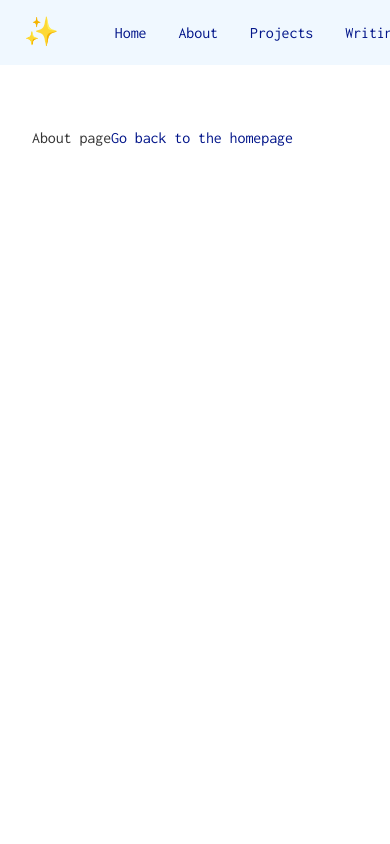
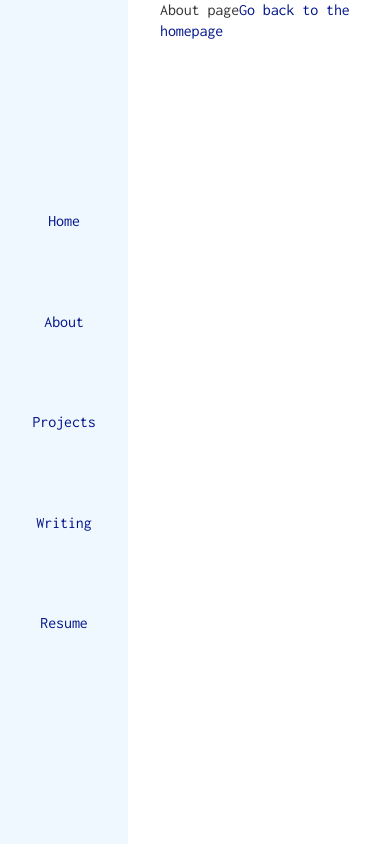
Before and after one commit to corrinachow/corrinachow.github.io, a Gatsby site: page /about in a window 390 px wide. Built offline with nearby package versions, Linux system fonts and the light colour scheme; Gatsby itself is replaced by a stand-in of ours; a web font is replaced by a local one.

Commit message:
feat - Vertical and horizontal Navbar (#10)
* feat - Add base nav

* Position nav

* feat - add emotion

* feat - Remove transition

* feat - Add smooth scrolling

* Fix yarn.lock

* feat - Add transition library

* feat - Add additional pages

* chore - Add missing deps and reconfigure tsconfig

* feat - Add document scroll hook

* chore - Config

* refactor - useWindowDimensions hook

* feat - Add desktop nav

* refactor - useWindowDimens hook

* refactor - Nested styles for horizontal

* feat - Add mobile nav

* fix - padding on content

```diff
--- a/src/components/about.tsx
+++ b/src/components/about.tsx
@@ -37,7 +37,7 @@ function renderLongBio(html: string): JSX.Element {
   );
 }
 
-const About = () => (
+const About = (): JSX.Element => (
   <StaticQuery
     query={graphql`
       query aboutMeQuery {
--- a/src/components/layout.tsx
+++ b/src/components/layout.tsx
@@ -2,54 +2,39 @@ import { graphql, StaticQuery } from "gatsby";
 import React from "react";
 import Helmet from "react-helmet";
 import styled from "@emotion/styled";
-import { css } from "@emotion/core";
-import Navbar from "./navbar";
+import Navbar from "./Navbar";
+
+import useWindowDimensions, {
+  DEFAULT_MOBILE_WIDTH,
+} from "./useWindowDimensions/useWindowDimensions";
 
 type Props = {
   children: React.ReactNode;
 };
 
-const MainContainer = styled.div({
-  backgroundColor: "rgb(250,228, 216)",
-  perspective: "1px",
-  transformStyle: "preserve-3d",
-  height: "100vh",
-  width: "100%",
-  overflowX: "hidden",
-  overflowY: "scroll",
-  scrollBehavior: "smooth",
-  scrollbarWidth: "none",
-  "&::-webkit-scrollbar": {
-    width: "0 !important",
-    background: "transparent",
-    display: "none",
-  },
-});
-
-const ParallaxContainer = styled.div({
-  position: "absolute",
-  top: 0,
-  right: 0,
-  bottom: 0,
-  left: 0,
-  transform: "translateZ(-1px) scale(2.5)",
-  zIndex: -1,
-  backgroundColor: "#FFF",
-});
+type ContentStyleProps = {
+  isVertical: boolean;
+};
 
 const ContentContainer = styled.div({
   position: "relative",
-  height: "100vh",
-  padding: "0 2rem",
+  width: "100%",
   margin: "auto",
 });
 
-const Content = styled.div({
+const Content = styled.div<ContentStyleProps>(
+  {
     maxWidth: "1024px",
-  margin: "8rem auto 0 auto",
-});
+  },
+  (props: ContentStyleProps) => ({
+    margin: props.isVertical ? "0 2rem 0 10rem" : "8rem 2rem 0 2rem",
+  })
+);
 
-const Layout = ({ children }: Props) => (
+const Layout = ({ children }: Props): JSX.Element => {
+  const { width } = useWindowDimensions();
+  const useVerticalNav = width < DEFAULT_MOBILE_WIDTH;
+  return (
     <StaticQuery
       query={graphql`
         query SiteTitleQuery {
@@ -75,16 +60,14 @@ const Layout = ({ children }: Props) => (
           >
             <html lang="en" />
           </Helmet>
+          <ContentContainer>
             <Navbar menuLinks={data.site.siteMetadata.menuLinks} />
-        <MainContainer>
-          <ContentContainer>
-            <Content>{children}</Content>
+            <Content isVertical={useVerticalNav}>{children}</Content>
           </ContentContainer>
-          <ParallaxContainer />
-        </MainContainer>
         </>
       )}
     />
   );
+};
 
 export default Layout;
--- a/src/components/navbar.tsx
+++ b/src/components/navbar.tsx
@@ -1,69 +1,117 @@
-import React from "react";
+import React, { useState } from "react";
 import styled from "@emotion/styled";
 import AniLink from "gatsby-plugin-transition-link/AniLink";
 import { SiteSiteMetadataMenuLinks } from "../graphqlTypes";
+
+import useDocumentScroll from "./useDocumentScroll/useDocumentScroll";
+import useWindowDimensions, {
+  DEFAULT_MOBILE_WIDTH,
+} from "./useWindowDimensions/useWindowDimensions";
 
 interface NavbarProps {
   menuLinks: Array<SiteSiteMetadataMenuLinks>;
 }
 
-const Nav = styled.nav({
+interface NavStyleProps {
+  isHidden: boolean;
+  hasShadow: boolean;
+  isVertical: boolean;
+}
+
+const Nav = styled.nav<NavStyleProps>(
+  {
     zIndex: 1,
     position: "fixed",
     top: "0",
-  left: "0",
+    display: "flex",
+    color: "#333",
+    transition: "transform 0.3s ease",
+    backgroundColor: "aliceblue",
+    "& ul": {
       display: "flex",
       alignItems: "center",
-  justifyContent: "space-between",
-  width: "100%",
-  height: "65px",
-  color: "#333",
-  transform: "translateY(0)",
-  transition: "transform 0.3s ease",
-  backgroundColor: "aliceblue",
-});
-
-const NavItems = styled.ul({
-  display: "flex",
-  padding: "1rem",
-  justifyContent: "flex-end",
-  maxWidth: "1024px",
-});
-
-const NavItem = styled.li({
+    },
+    "& ul a": {
+      display: "inline-block",
       margin: "0 1rem 0 1rem",
       backgroundImage:
         "linear-gradient(180deg, transparent 65%,  rgb(250, 228, 216) 0)",
       backgroundRepeat: "no-repeat",
       backgroundSize: "0 100%",
       transition: "background-size .4s ease",
-  ":hover": { backgroundSize: "100% 100%" },
+      ":hover": { backgroundSize: "100% 100%", height: "1.25rem" },
+    },
+  },
+  (props: NavStyleProps): {} => {
+    const { isHidden, isVertical, hasShadow } = props;
+    const verticalStyles = {
+      flexDirection: "column",
+      justifyContent: "center",
+      width: "8rem",
+      height: "100%",
+      "& ul": {
+        height: "50%",
+        flexDirection: "column",
+        justifyContent: "space-between",
+      },
+    };
+
+    const horizontalStyles = {
+      justifyContent: "flex-end",
+      width: "100%",
+      height: "4rem",
+      "& ul": {
+        width: "1024px",
+        justifyContent: "flex-end",
+        margin: "0 auto",
+      },
+    };
+
+    return {
+      transform: isHidden ? "translateY(-110%)" : "translateY(0)",
+      boxShadow: hasShadow && "0 9px 9px -9px rgba(0, 0, 0, 0.13)",
+      ...(isVertical ? verticalStyles : horizontalStyles),
+    };
+  }
+);
+
+const Navbar: React.FC<NavbarProps> = ({ menuLinks }) => {
+  const [shouldHideHeader, setShouldHideHeader] = useState(false);
+  const [hasShadow, setHasShadow] = useState(false);
+  const { width } = useWindowDimensions();
+  const useVerticalNav = width < DEFAULT_MOBILE_WIDTH;
+
+  const MINIMUM_SCROLL = 50;
+  const TIMEOUT_DELAY = 400;
+
+  useDocumentScroll(getScrollInformation => {
+    const { previousScrollTop, currentScrollTop } = getScrollInformation;
+    const isScrolledDown = previousScrollTop < currentScrollTop;
+    const isMinimumScrolled = currentScrollTop > MINIMUM_SCROLL;
+
+    setHasShadow(currentScrollTop > 2);
+
+    setTimeout(() => {
+      setShouldHideHeader(isScrolledDown && isMinimumScrolled);
+    }, TIMEOUT_DELAY);
   });
 
-const NavLogo = styled.div({
-  margin: "0 24px",
-  fontSize: "28px",
-  color: "#f59596",
-});
-
-const Navbar = ({ menuLinks }: NavbarProps): JSX.Element => {
-  function renderNav(): JSX.Element {
+  function renderNav() {
     return (
-      <Nav>
-        <NavLogo>
-          <span role="img" aria-label="logo">
-            ✨
-          </span>
-        </NavLogo>
-        <NavItems>
+      <Nav
+        isHidden={!useVerticalNav && shouldHideHeader}
+        hasShadow={!useVerticalNav && hasShadow}
+        isVertical={useVerticalNav}
+      >
+        <ul>
           {menuLinks.map(menuLink => (
-            <NavItem key={menuLink.name!}>
+            <li key={menuLink.name!}>
               <AniLink fade to={menuLink.link!} duration={0.3}>
                 {menuLink.name}
               </AniLink>
-            </NavItem>
+            </li>
           ))}
-        </NavItems>
+        </ul>
       </Nav>
     );
   }
--- /dev/null
+++ b/src/components/useDocumentScroll/useDocumentScroll.ts
@@ -0,0 +1,29 @@
+import { useState, useEffect } from "react";
+
+function useDocumentScroll(callback: {
+  (getScrollInformation: Function): void;
+  (arg0: { previousScrollTop: number; currentScrollTop: number }): void;
+}): void {
+  const [, setScrollPosition] = useState(0);
+  let previousScrollTop = 0;
+
+  function handleDocumentScroll(): void {
+    const { scrollTop: currentScrollTop } =
+      document.documentElement || document.body;
+
+    setScrollPosition(previousPosition => {
+      previousScrollTop = previousPosition;
+      return currentScrollTop;
+    });
+
+    callback({ previousScrollTop, currentScrollTop });
+  }
+
+  useEffect(() => {
+    window.addEventListener("scroll", handleDocumentScroll);
+
+    return () => window.removeEventListener("scroll", handleDocumentScroll);
+  });
+}
+
+export default useDocumentScroll;
--- /dev/null
+++ b/src/components/useWindowDimensions/useWindowDimensions.ts
@@ -0,0 +1,27 @@
+import { useState, useEffect } from "react";
+
+type WindowDimensions = { height: number; width: number };
+
+export const DEFAULT_MOBILE_WIDTH = 768;
+
+const useWindowDimensions = (): WindowDimensions => {
+  function getWindowDimensions(): WindowDimensions {
+    return { height: window.innerHeight, width: window.innerWidth };
+  }
+
+  const [dimensions, setDimensions] = useState(getWindowDimensions());
+
+  useEffect(() => {
+    const handleResize = (): void => {
+      setDimensions(getWindowDimensions());
+    };
+    window.addEventListener("resize", handleResize);
+    return () => {
+      window.removeEventListener("resize", handleResize);
+    };
+  }, []);
+
+  return dimensions;
+};
+
+export default useWindowDimensions;
```
Also changed, not shown: package.json (+6 -1 lines), src/components/WindowDimensionsProvider/WindowsDimensionsProvider.tsx (deleted, +0 -48 lines), src/pages/index.tsx (+5 -8 lines), tsconfig.json (+5 -8 lines), .eslintrc.json, 1 other file. Lines whose indentation alone changed are shown as unchanged.
